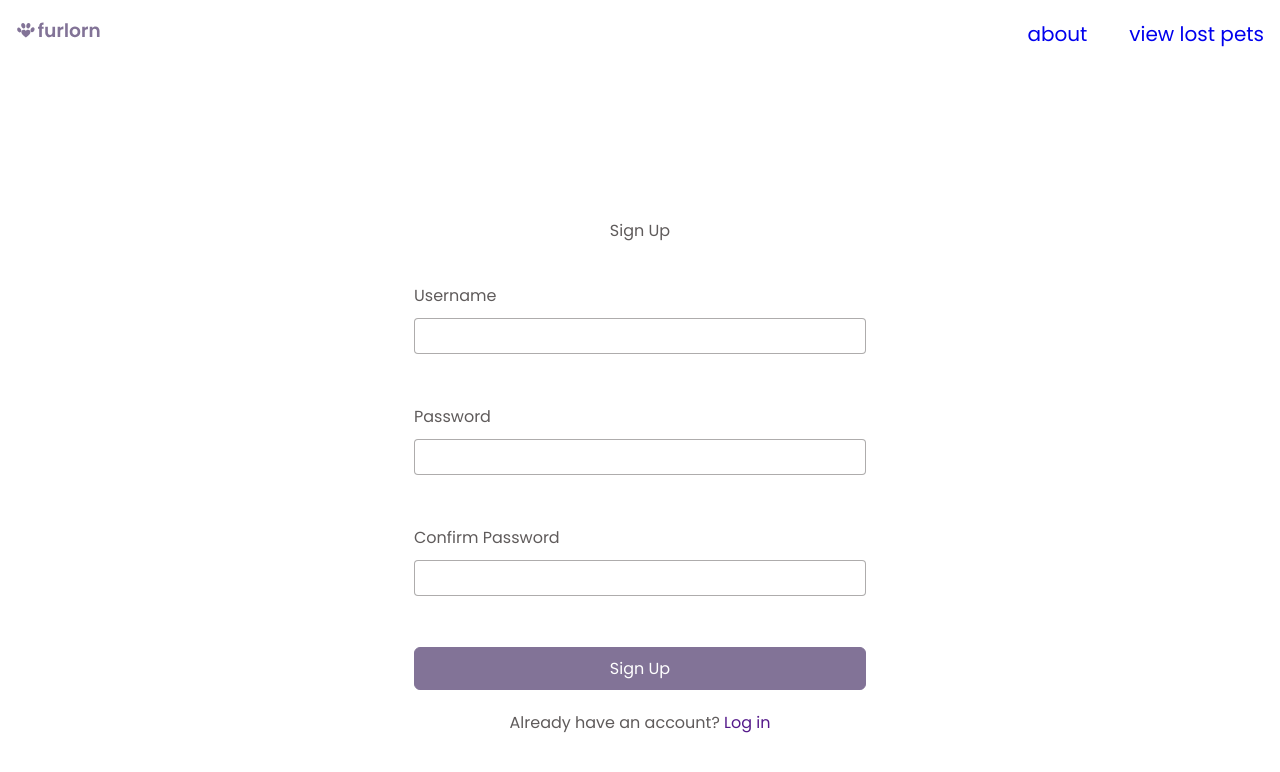
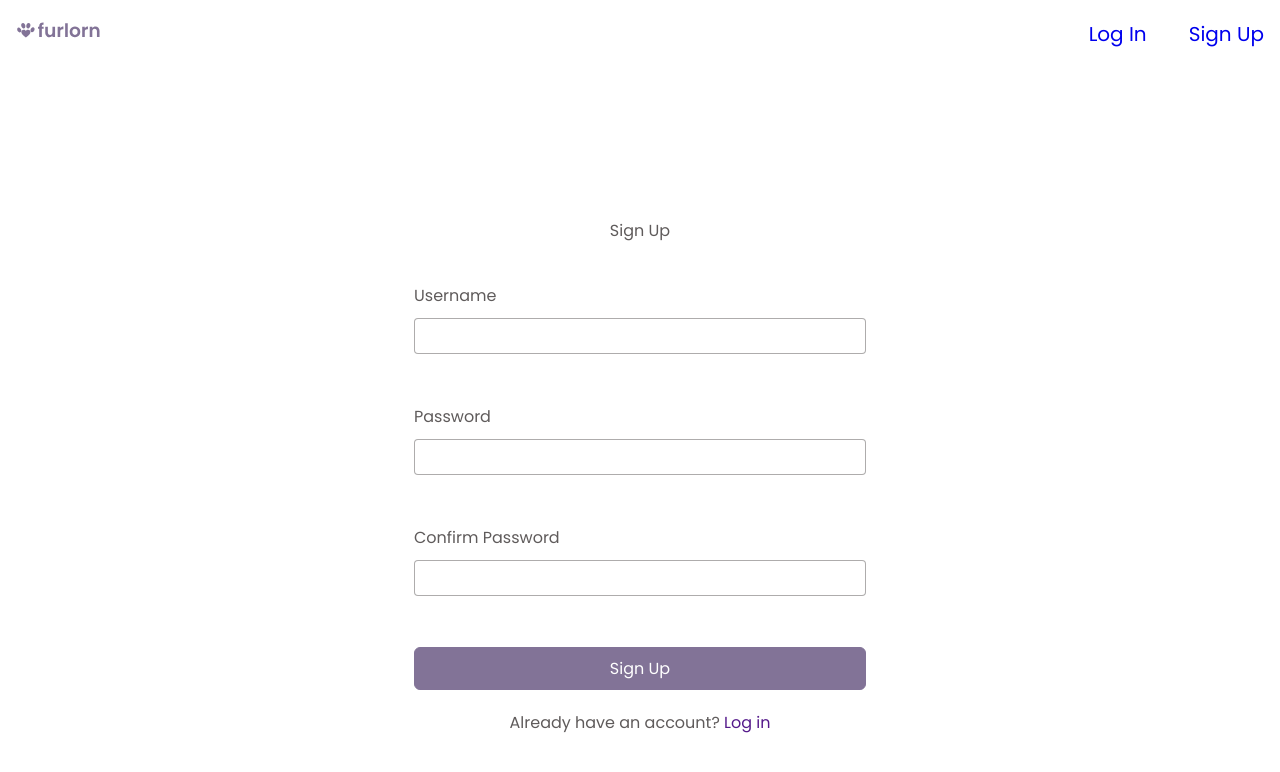
Before and after one commit to orojas12/furlorn, a React (Create React App) app in the folder frontend/: page /signup in a window 1280 px wide. Shown: the top 772 px of the page. Built offline with nearby package versions, Linux system fonts and the light colour scheme.

Commit message:
remove unnecessary imports

```diff
--- a/frontend/src/components/Form/SignUpForm.tsx
+++ b/frontend/src/components/Form/SignUpForm.tsx
@@ -1,4 +1,3 @@
-import * as React from "react";
 import Form from "./Form";
 import "./SignUpForm.scss";
 
--- a/frontend/src/components/Header/Header.tsx
+++ b/frontend/src/components/Header/Header.tsx
@@ -1,4 +1,4 @@
-import React, { useState } from "react";
+import { Link } from "react-router-dom";
 
 import Navbar from "../Navbar/Navbar";
 
@@ -9,8 +9,8 @@
     <header className="Header">
       <div className="Header-container">
         <Navbar type="horizontal">
-          <a href="#about">about</a>
-          <a href="#signup">view lost pets</a>
+          <Link to="/login">Log In</Link>
+          <Link to="/signup">Sign Up</Link>
         </Navbar>
       </div>
     </header>
--- a/frontend/src/pages/Home/Home.tsx
+++ b/frontend/src/pages/Home/Home.tsx
@@ -1,5 +1,3 @@
-import React from "react";
-
 import { Header, Button, Card, SignUpForm } from "../../components";
 
 import heroImg from "../../assets/images/hero-img.png";
--- a/frontend/src/pages/SignUp/SignUp.tsx
+++ b/frontend/src/pages/SignUp/SignUp.tsx
@@ -1,5 +1,3 @@
-import * as React from "react";
-
 import { Header, SignUpForm } from "../../components";
 import "./SignUp.scss";
 
```
